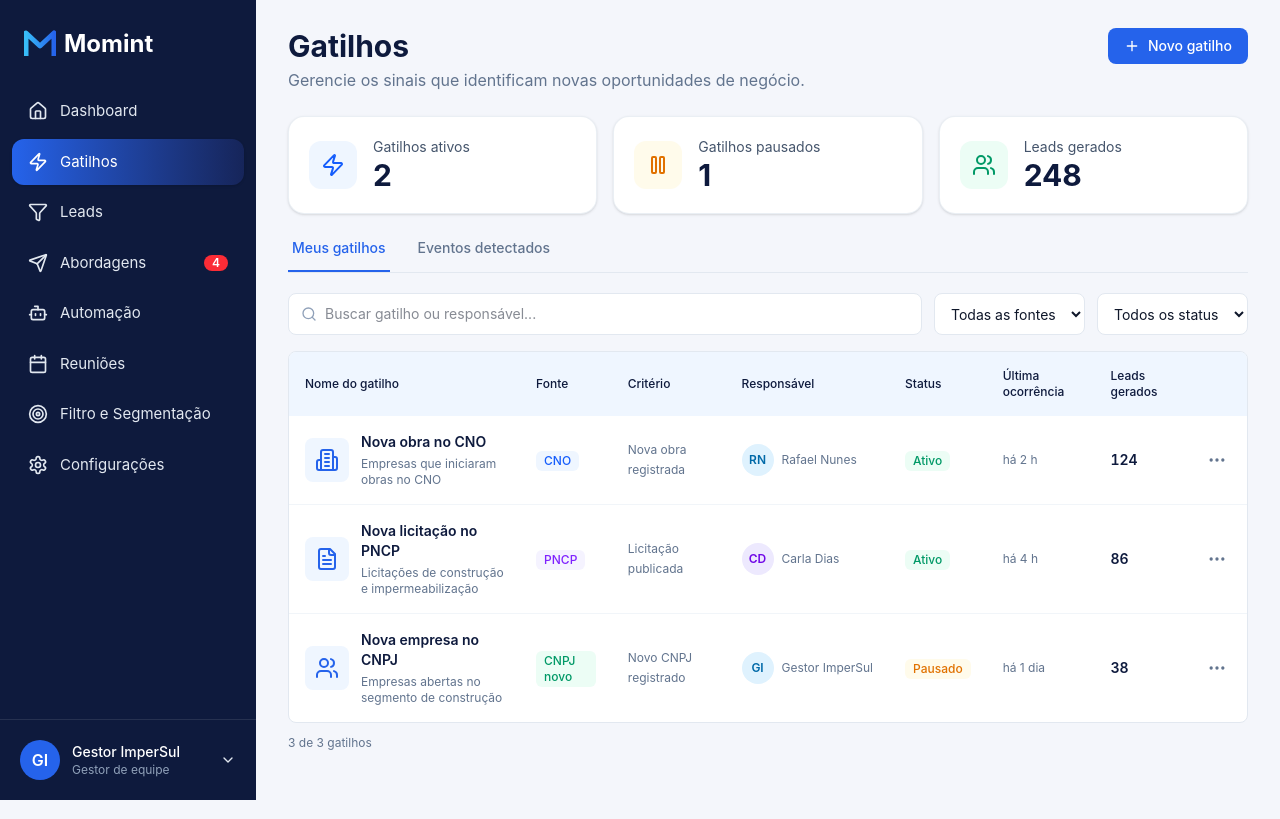
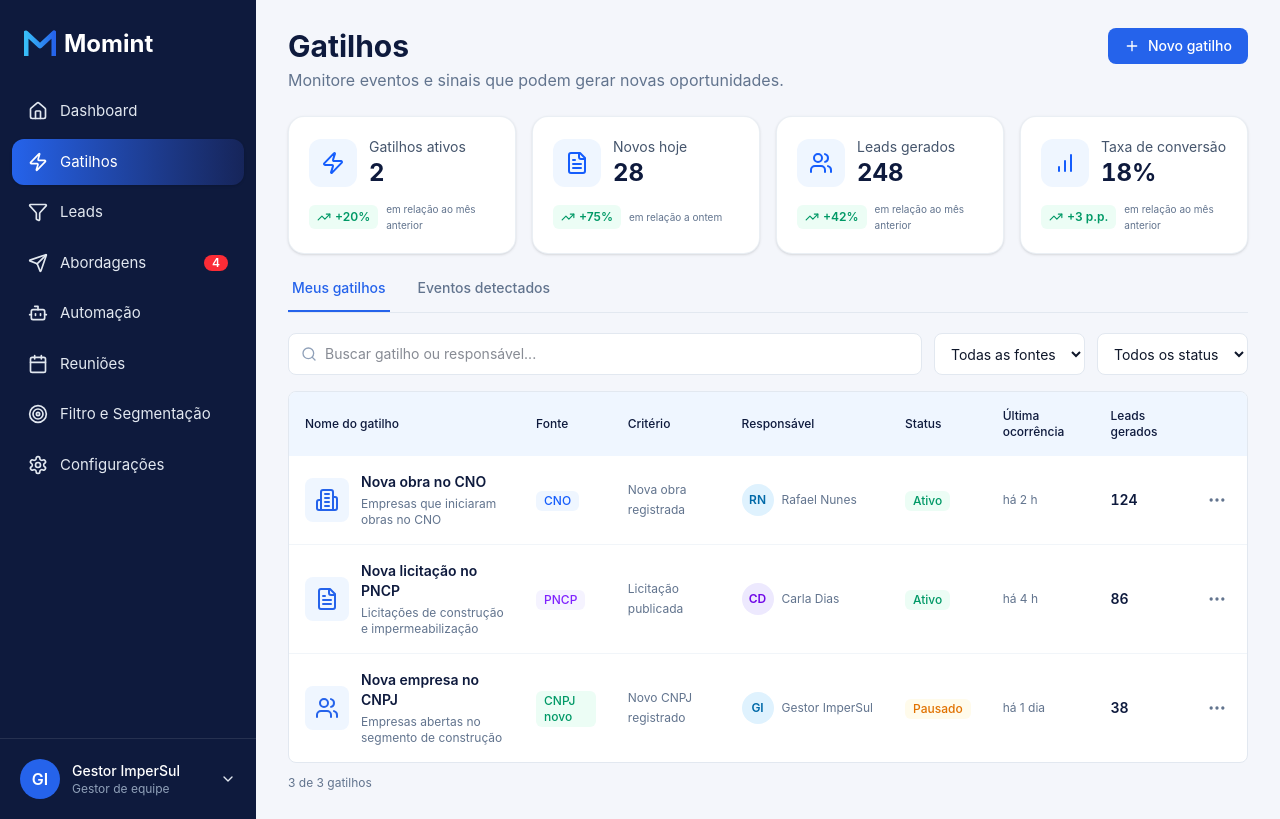
Before and after one commit to Christianleineker/momint, a Next.js app in the folder apps/web/: page /gatilhos in a window 1280 px wide. Built offline with nearby package versions, Linux system fonts and the light colour scheme.

Commit message:
feat(gatilhos): adiciona novos indicadores e comparativos nas métricas

```diff
--- a/apps/web/src/app/(app)/gatilhos/page.tsx
+++ b/apps/web/src/app/(app)/gatilhos/page.tsx
@@ -1,7 +1,7 @@
 "use client";
 
 import { useEffect, useState } from "react";
-import { Building2, FileText, Pause, Plus, Search, Users, Zap } from "lucide-react";
+import { Building2, ChartNoAxesColumnIncreasing, FileText, Plus, Search, Users, Zap } from "lucide-react";
 import { Badge, Botao, Cabecalho, Card, CardTitulo, FONTE_ROTULO, FONTE_TOM, Metrica, PRIORIDADE_ROTULO, PRIORIDADE_TOM } from "@/components/ui";
 import { DialogoGatilho, MenuGatilho } from "./GatilhoAcoes";
 import type { Acao, Dialogo, Gatilho } from "./GatilhoAcoes";
@@ -14,6 +14,8 @@ const GATILHOS_INICIAIS: Gatilho[] = [
   { id: "cnpj", nome: "Nova empresa no CNPJ", descricao: "Empresas abertas no segmento de construção", fonte: "CNPJ_NOVO", criterio: "Novo CNPJ registrado", responsavel: "Gestor ImperSul", ativo: false, ultimaOcorrencia: "há 1 dia", leads: 38 },
 ];
 const ICONES = { CNO: Building2, PNCP: FileText, CNPJ_NOVO: Users };
+// Valores de demonstração até integrar os indicadores e o histórico da API.
+const INDICADORES_DEMO = { novosHoje: 28, taxaConversao: "18%" };
 
 function gatilhoValido(valor: unknown): valor is Gatilho {
   if (!valor || typeof valor !== "object") return false;
@@ -103,13 +105,14 @@ export default function GatilhosPage() {
     <>
       <Cabecalho
         titulo="Gatilhos"
-        subtitulo="Gerencie os sinais que identificam novas oportunidades de negócio."
+        subtitulo="Monitore eventos e sinais que podem gerar novas oportunidades."
         acoes={<Botao disabled={!carregado} onClick={novoGatilho}><Plus className="h-4 w-4" /> Novo gatilho</Botao>}
       />
-      <div className="mb-6 grid gap-4 md:grid-cols-3">
-        <Metrica icone={Zap} rotulo="Gatilhos ativos" valor={carregado ? String(gatilhos.filter((g) => g.ativo).length) : "..."} tom="azul" />
-        <Metrica icone={Pause} rotulo="Gatilhos pausados" valor={carregado ? String(gatilhos.filter((g) => !g.ativo).length) : "..."} tom="amarelo" />
-        <Metrica icone={Users} rotulo="Leads gerados" valor={carregado ? String(gatilhos.reduce((soma, g) => soma + g.leads, 0)) : "..."} tom="verde" />
+      <div className="mb-6 grid gap-4 md:grid-cols-2 xl:grid-cols-4">
+        <Metrica icone={Zap} rotulo="Gatilhos ativos" valor={carregado ? String(gatilhos.filter((g) => g.ativo).length) : "..."} tom="azul" comparacao={{ variacao: "+20%", periodo: "em relação ao mês anterior" }} />
+        <Metrica icone={FileText} rotulo="Novos hoje" valor={String(INDICADORES_DEMO.novosHoje)} tom="azul" comparacao={{ variacao: "+75%", periodo: "em relação a ontem" }} />
+        <Metrica icone={Users} rotulo="Leads gerados" valor={carregado ? gatilhos.reduce((soma, g) => soma + g.leads, 0).toLocaleString("pt-BR") : "..."} tom="azul" comparacao={{ variacao: "+42%", periodo: "em relação ao mês anterior" }} />
+        <Metrica icone={ChartNoAxesColumnIncreasing} rotulo="Taxa de conversão" valor={INDICADORES_DEMO.taxaConversao} tom="azul" comparacao={{ variacao: "+3 p.p.", periodo: "em relação ao mês anterior" }} />
       </div>
       <div className="mb-5 flex gap-6 border-b border-slate-200" role="tablist" aria-label="Visualizações de gatilhos">
         {[{ id: "gatilhos", nome: "Meus gatilhos" }, { id: "eventos", nome: "Eventos detectados" }].map(({ id, nome }) => (
--- a/apps/web/src/components/ui.tsx
+++ b/apps/web/src/components/ui.tsx
@@ -1,4 +1,4 @@
-import type { LucideIcon } from "lucide-react";
+import { TrendingUp, type LucideIcon } from "lucide-react";
 
 export function Logo({ claro = true }: { claro?: boolean }) {
   return (
@@ -58,19 +58,27 @@ const TONS = {
 } as const;
 export type Tom = keyof typeof TONS;
 
-export function Metrica({ icone: Icone, rotulo, valor, detalhe, tom = "azul", destaque }: { icone: LucideIcon; rotulo: string; valor: string; detalhe?: string; tom?: Tom; destaque?: boolean }) {
+export function Metrica({ icone: Icone, rotulo, valor, detalhe, tom = "azul", destaque, comparacao }: { icone: LucideIcon; rotulo: string; valor: string; detalhe?: string; tom?: Tom; destaque?: boolean; comparacao?: { variacao: string; periodo: string } }) {
   return (
-    <Card className={destaque ? "ring-2 ring-acento/40" : ""}>
-      <div className="flex items-center gap-4">
-        <div className={`rounded-xl p-3 ${TONS[tom]}`}>
-          <Icone className="h-6 w-6" />
+    <Card className={`${destaque ? "ring-2 ring-acento/40" : ""} ${comparacao ? "flex h-full flex-col" : ""}`}>
+      <div className={`flex items-center ${comparacao ? "gap-3" : "gap-4"}`}>
+        <div className={`shrink-0 rounded-xl p-3 ${TONS[tom]}`}>
+          <Icone aria-hidden="true" className="h-6 w-6" />
         </div>
-        <div>
+        <div className="min-w-0">
           <p className="text-sm text-slate-600">{rotulo}</p>
-          <p className="text-3xl font-bold text-navy">{valor}</p>
+          <p className={`${comparacao ? "text-2xl" : "text-3xl"} font-bold tabular-nums text-navy`}>{valor}</p>
           {detalhe && <p className="text-xs text-slate-500">{detalhe}</p>}
         </div>
       </div>
+      {comparacao && (
+        <div className="mt-auto flex min-h-11 items-center gap-2 pt-3">
+          <span className="inline-flex shrink-0 items-center gap-1 rounded-md bg-emerald-50 px-2 py-1 text-xs font-semibold text-emerald-600">
+            <TrendingUp aria-hidden="true" className="h-3.5 w-3.5" />{comparacao.variacao}
+          </span>
+          <span className="min-w-0 text-[10px] leading-4 text-slate-500">{comparacao.periodo}</span>
+        </div>
+      )}
     </Card>
   );
 }
```
